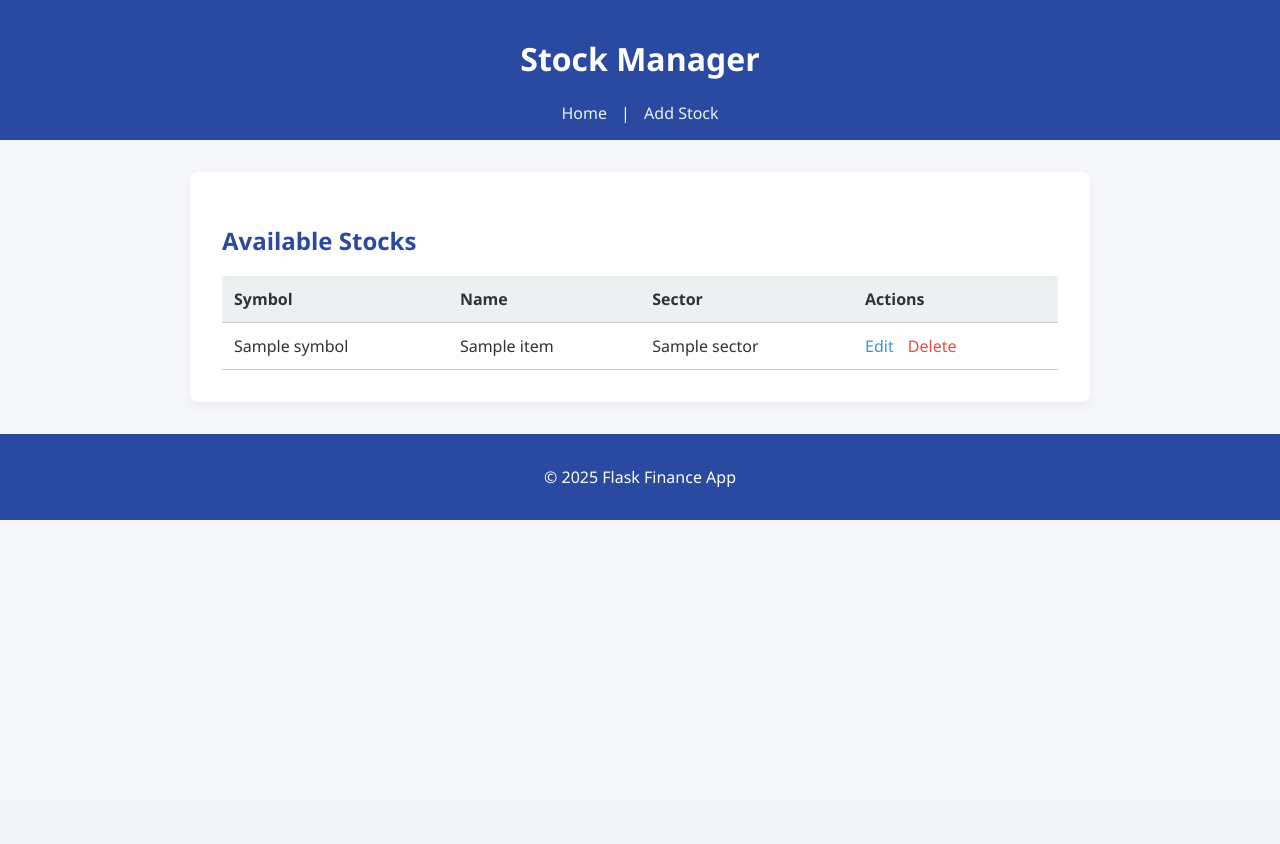
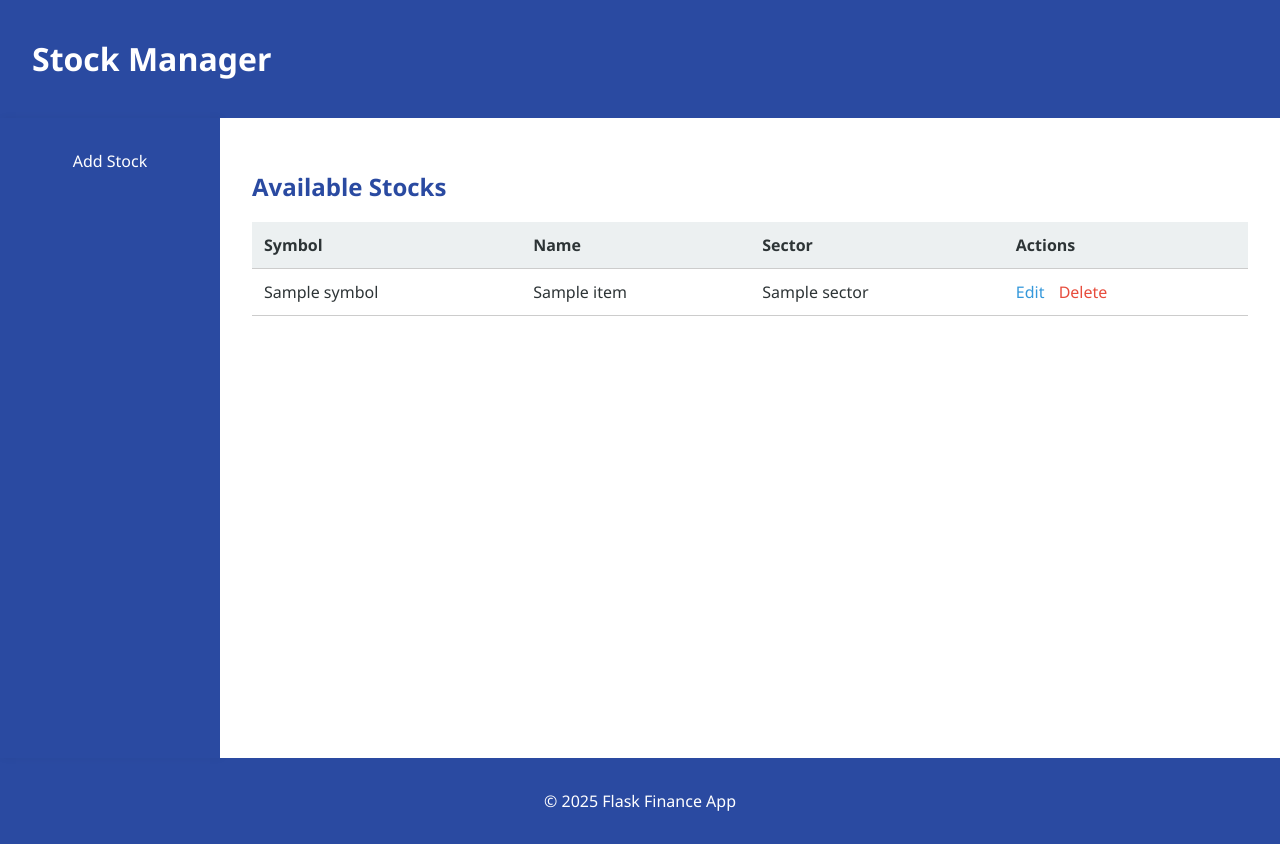
Before and after one commit to sharonnwobi/Fantastic4, a Flask app: page /stocks in a window 1280 px wide. Before the commit the page ends 520 px from the top, so only its background shows below. Run offline with Flask 3, Linux system fonts and the light colour scheme; tables that the repository leaves empty hold one stand-in row (values such as "Sample post"); a database or web service that is not in the repository returns one stand-in record (values such as "Sample title"); data that the repository does not hold is empty.

Commit message:
put sidebar to the left

```diff
--- a/static/styles.css
+++ b/static/styles.css
@@ -29,29 +29,62 @@ header, footer {
   text-align: center;
 }
 
+header {
+  text-align: left;
+}
+
 header h1 a {
   color: white;
   text-decoration: none;
 }
 
-nav a {
-  color: #ecf0f1;
-  margin: 0 10px;
-  text-decoration: none;
+.layout {
+  display: flex;
+  min-height: 80vh;
 }
 
-nav a:hover {
+.sidebar {
+  width: 220px;
+  background-color: var(--primary);
+  color: white;
+  padding: 2rem 1rem;
+  box-shadow: 2px 0 8px rgba(0, 0, 0, 0.05);
+}
+
+.sidebar ul {
+  list-style: none;
+  padding: 0;
+  margin: 0;
+}
+
+.sidebar li {
+  margin-bottom: 1rem;
+  text-align: center;
+}
+
+.sidebar a {
+  color: white;
+  text-decoration: none;
+  font-weight: 500;
+}
+
+.sidebar a:hover {
   text-decoration: underline;
 }
 
+.content {
+  flex: 1;
+  padding: 2rem;
+}
+
 main {
-  max-width: 900px;
-  margin: 2rem auto;
+  max-width: unset;
+  margin: 0;
   background: white;
-  padding: 2rem;
-  border-radius: var(--radius);
-  box-shadow: var(--shadow);
+  border-radius: 0;
+  box-shadow: none;
 }
+
 
 h2 {
   color: var(--primary);
--- a/templates/base.html
+++ b/templates/base.html
@@ -11,18 +11,20 @@
   <header>
     <div class="container">
       <h1><a href="/stocks">Stock Manager</a></h1>
-      <nav>
-        <a href="/stocks">Home</a> |
-        <a href="/stocks/create">Add Stock</a>
-      </nav>
     </div>
   </header>
 
-  <main>
-    <div class="container">
+  <div class="layout">
+    <nav class="sidebar">
+      <ul>
+        <li><a href="/stocks/create">Add Stock</a></li>
+      </ul>
+    </nav>
+
+    <main class="content">
       {% block content %}{% endblock %}
-    </div>
-  </main>
+    </main>
+  </div>
 
   <footer>
     <div class="container">
--- a/templates/create.html
+++ b/templates/create.html
@@ -14,8 +14,8 @@
     {% endfor %}
   </select><br><br>
 
-  <label>Company Name: <input type="text" name="company_name" id="company_name" required></label><br>
-  <label>Sector: <input type="text" name="sector" id="sector"></label><br>
+  <label>Company Name: <input type="text" name="company_name" id="company_name" required readonly></label><br>
+  <label>Sector: <input type="text" name="sector" id="sector" readonly></label><br>
 
   <button type="submit">Add Stock</button>
 </form>
```
